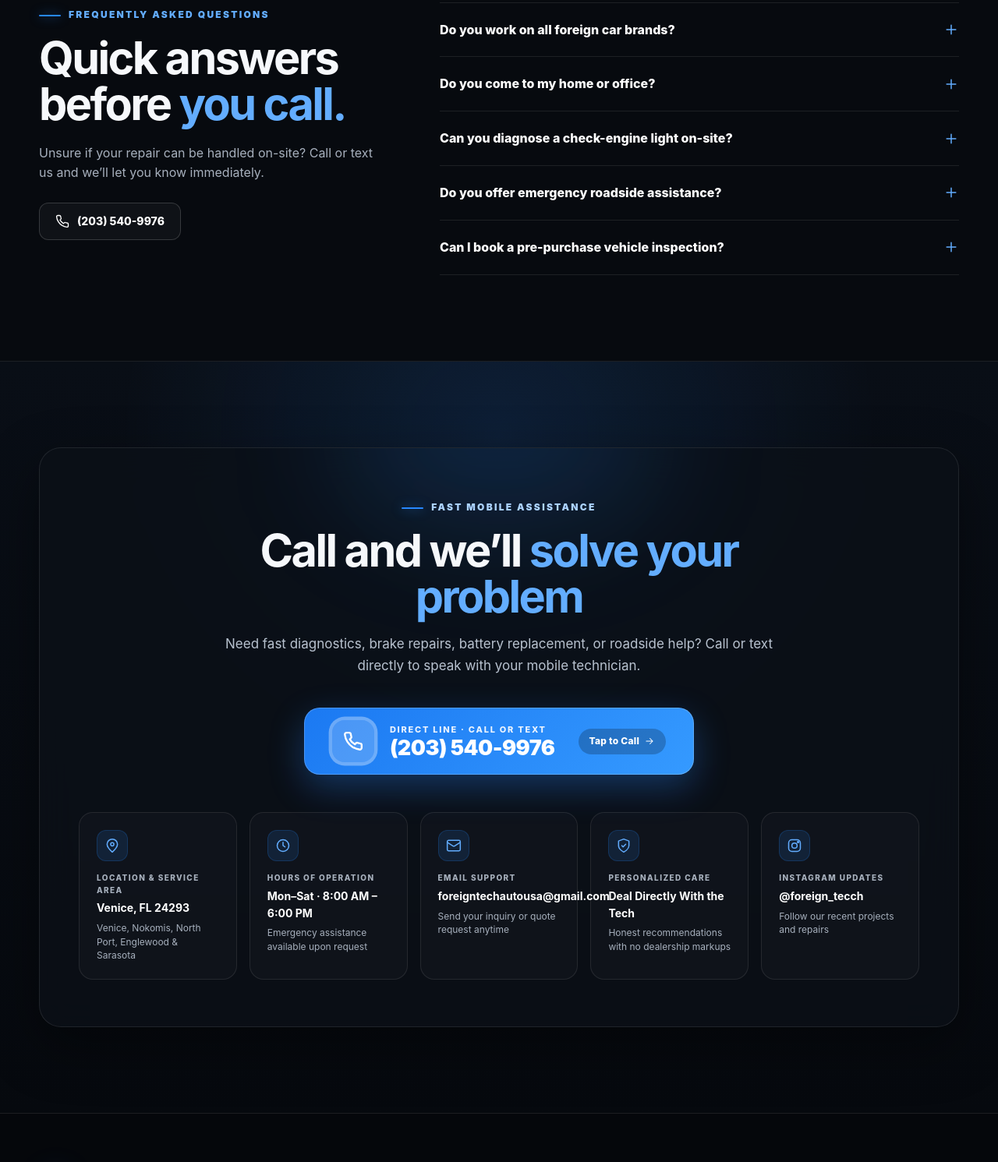
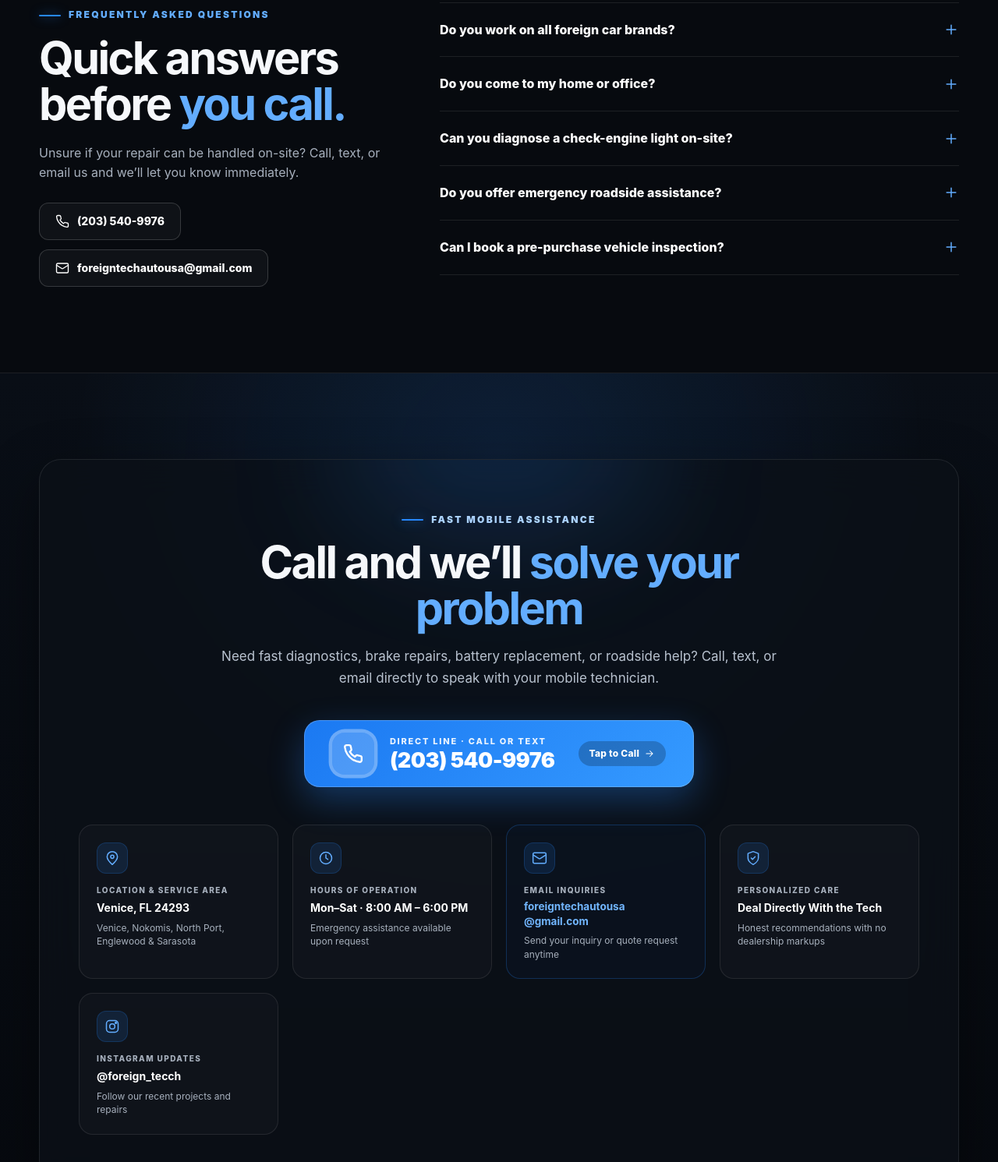
Before and after one commit to eduardofedi/foreign-tech, a plain HTML site: page index.html in a window 1280 px wide. Shown: the part 5485-6976 px from the top of the page at 78% size. Drawn offline with Linux system fonts and the light colour scheme.

Commit message:
fix: resolve contact email text overflow and add email contact option to FAQ

```diff
--- a/index.html
+++ b/index.html
@@ -235,8 +235,11 @@
         <div class="faq-intro reveal">
           <span class="eyebrow"><span></span> Frequently asked questions</span>
           <h2>Quick answers before <em>you call.</em></h2>
-          <p>Unsure if your repair can be handled on-site? Call or text us and we’ll let you know immediately.</p>
-          <a class="btn btn-ghost" href="tel:+12035409976"><svg><use href="#i-phone"/></svg> (203) 540-9976</a>
+          <p>Unsure if your repair can be handled on-site? Call, text, or email us and we’ll let you know immediately.</p>
+          <div class="faq-actions">
+            <a class="btn btn-ghost" href="tel:+12035409976"><svg><use href="#i-phone"/></svg> <span>(203) 540-9976</span></a>
+            <a class="btn btn-ghost btn-faq-email" href="mailto:foreigntechautousa@gmail.com"><svg><use href="#i-mail"/></svg> <span>foreigntechautousa<wbr>@gmail.com</span></a>
+          </div>
         </div>
         <div class="accordion reveal">
           <article class="faq-item"><button aria-expanded="false"><span>Do you work on all foreign car brands?</span><svg><use href="#i-plus"/></svg></button><div class="faq-answer"><p>Foreign Tech is focused on European and imported vehicles (BMW, Mercedes, Audi, VW, Porsche, Land Rover, MINI, etc.). Call with your vehicle details to confirm service availability.</p></div></article>
@@ -254,7 +257,7 @@
           <div class="contact-header">
             <span class="eyebrow light"><span></span> Fast Mobile Assistance</span>
             <h2>Call and we’ll <em>solve your problem</em></h2>
-            <p class="contact-lead">Need fast diagnostics, brake repairs, battery replacement, or roadside help? Call or text directly to speak with your mobile technician.</p>
+            <p class="contact-lead">Need fast diagnostics, brake repairs, battery replacement, or roadside help? Call, text, or email directly to speak with your mobile technician.</p>
           </div>
 
           <div class="contact-main-action">
@@ -287,11 +290,11 @@
               </div>
             </div>
 
-            <a class="info-box info-box-link" href="mailto:foreigntechautousa@gmail.com">
+            <a class="info-box info-box-link info-box-email" href="mailto:foreigntechautousa@gmail.com">
               <span class="info-icon"><svg><use href="#i-mail"/></svg></span>
-              <div>
-                <small>Email Support</small>
-                <strong>foreigntechautousa@gmail.com</strong>
+              <div class="info-box-body">
+                <small>Email Inquiries</small>
+                <strong class="email-value">foreigntechautousa<wbr>@gmail.com</strong>
                 <p>Send your inquiry or quote request anytime</p>
               </div>
             </a>
--- a/styles.css
+++ b/styles.css
@@ -168,6 +168,11 @@ h3 { font-size: 19px; line-height: 1.2; }
 .faq-answer { max-height: 0; overflow: hidden; transition: max-height .28s ease; }
 .faq-answer p { color: var(--muted); margin: 0; padding: 0 45px 22px 0; font-size: 14px; }
 
+.faq-actions { display: flex; flex-direction: column; gap: 12px; align-items: flex-start; margin-top: 8px; }
+.faq-actions .btn { font-size: 14px; max-width: 100%; }
+.btn-faq-email { font-size: 13.5px; padding: 0 20px; }
+.btn-faq-email span { overflow-wrap: anywhere; word-break: break-word; }
+
 /* Contact & Direct Call Hub */
 .contact-section { padding: 110px 0; position: relative; overflow: hidden; border-top: 1px solid var(--line); background: radial-gradient(circle at 50% 10%, rgba(39,136,255,.14), transparent 45%), linear-gradient(180deg, #090e16 0%, #06090e 100%); }
 .contact-card { border: 1px solid var(--line); background: rgba(11,16,24,.82); backdrop-filter: blur(24px); box-shadow: var(--shadow); padding: 60px 50px; border-radius: 28px; position: relative; overflow: hidden; }
@@ -191,15 +196,19 @@ h3 { font-size: 19px; line-height: 1.2; }
 .phone-action-tag { display: inline-flex; align-items: center; gap: 6px; padding: 7px 14px; border-radius: 999px; background: rgba(0,0,0,.22); font-size: 12px; font-weight: 800; letter-spacing: .02em; margin-left: 10px; }
 .phone-action-tag svg { width: 14px; height: 14px; }
 
-.contact-info-grid { display: grid; grid-template-columns: repeat(auto-fit, minmax(200px, 1fr)); gap: 16px; position: relative; z-index: 2; }
-.info-box { border: 1px solid var(--line); background: rgba(255,255,255,.025); border-radius: 18px; padding: 22px; display: flex; flex-direction: column; gap: 14px; transition: .2s ease; }
+.contact-info-grid { display: grid; grid-template-columns: repeat(auto-fit, minmax(250px, 1fr)); gap: 18px; position: relative; z-index: 2; }
+.info-box { border: 1px solid var(--line); background: rgba(255,255,255,.025); border-radius: 18px; padding: 22px; display: flex; flex-direction: column; gap: 14px; transition: .2s ease; min-width: 0; overflow: hidden; }
+.info-box-body { min-width: 0; width: 100%; overflow: hidden; }
 .info-box:hover { border-color: rgba(39,136,255,.3); background: rgba(39,136,255,.04); }
 .info-box-link { cursor: pointer; text-decoration: none; }
 .info-box-link:hover { transform: translateY(-3px); }
+.info-box-email { border-color: rgba(39,136,255,.25); background: rgba(39,136,255,.03); }
+.info-box-email:hover { border-color: rgba(39,136,255,.55); background: rgba(39,136,255,.08); }
 .info-icon { width: 40px; height: 40px; border-radius: 12px; background: var(--blue-soft); border: 1px solid rgba(39,136,255,.2); color: var(--blue-2); display: grid; place-items: center; flex: 0 0 auto; }
 .info-icon svg { width: 20px; height: 20px; }
 .info-box small { color: var(--muted); font-size: 10px; text-transform: uppercase; letter-spacing: .14em; font-weight: 800; display: block; margin-bottom: 4px; }
-.info-box strong { font-size: 14px; color: #fff; display: block; }
+.info-box strong { font-size: 14px; color: #fff; display: block; overflow-wrap: anywhere; word-break: break-word; }
+.info-box .email-value { font-size: 13.5px; color: #72b6ff; line-height: 1.4; overflow-wrap: anywhere; word-break: break-word; }
 .info-box p { color: var(--muted); font-size: 12px; margin: 6px 0 0; line-height: 1.45; }
 
 .site-footer { padding: 70px 0 24px; background: #05070b; border-top: 1px solid var(--line); }
```
